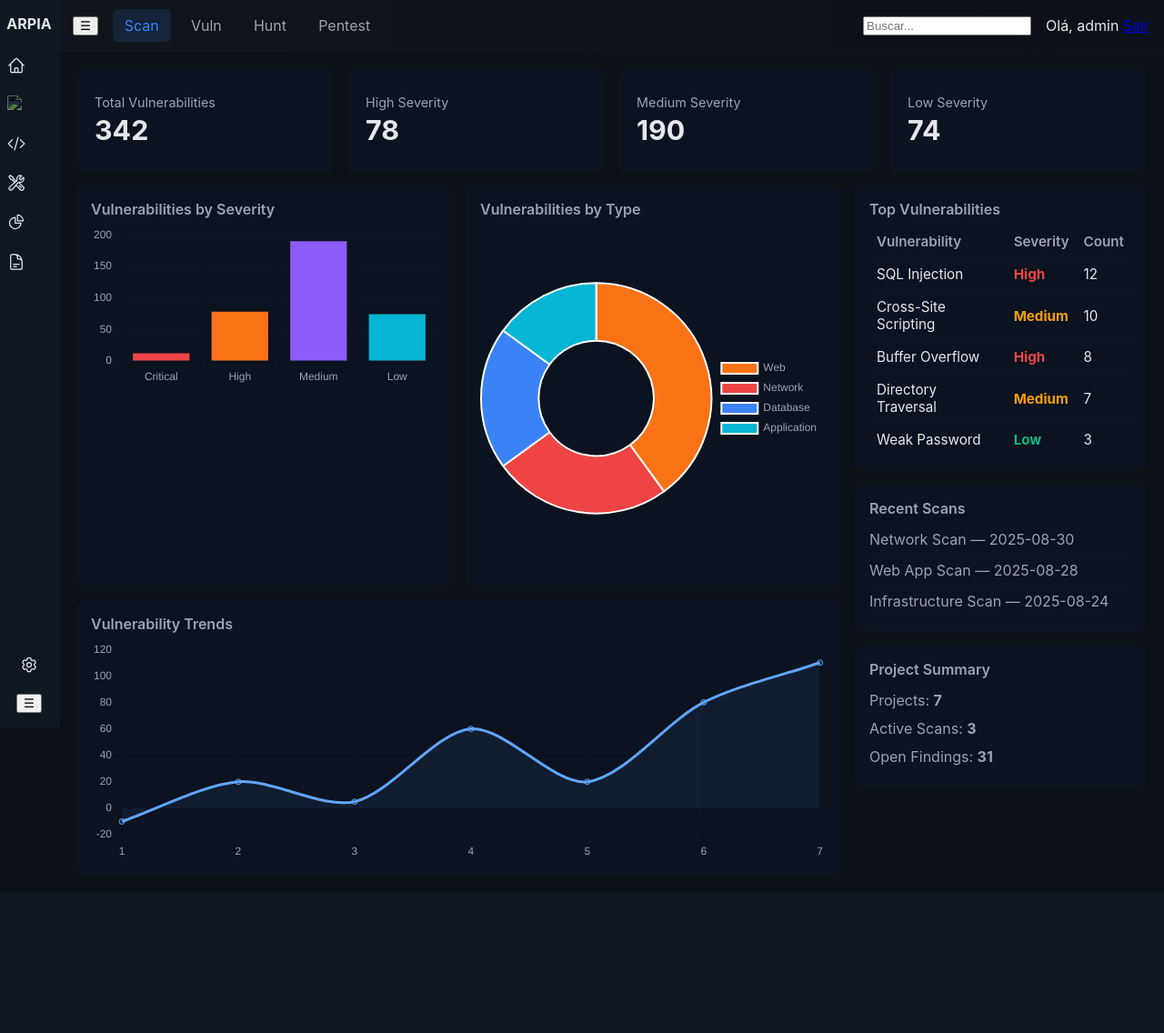
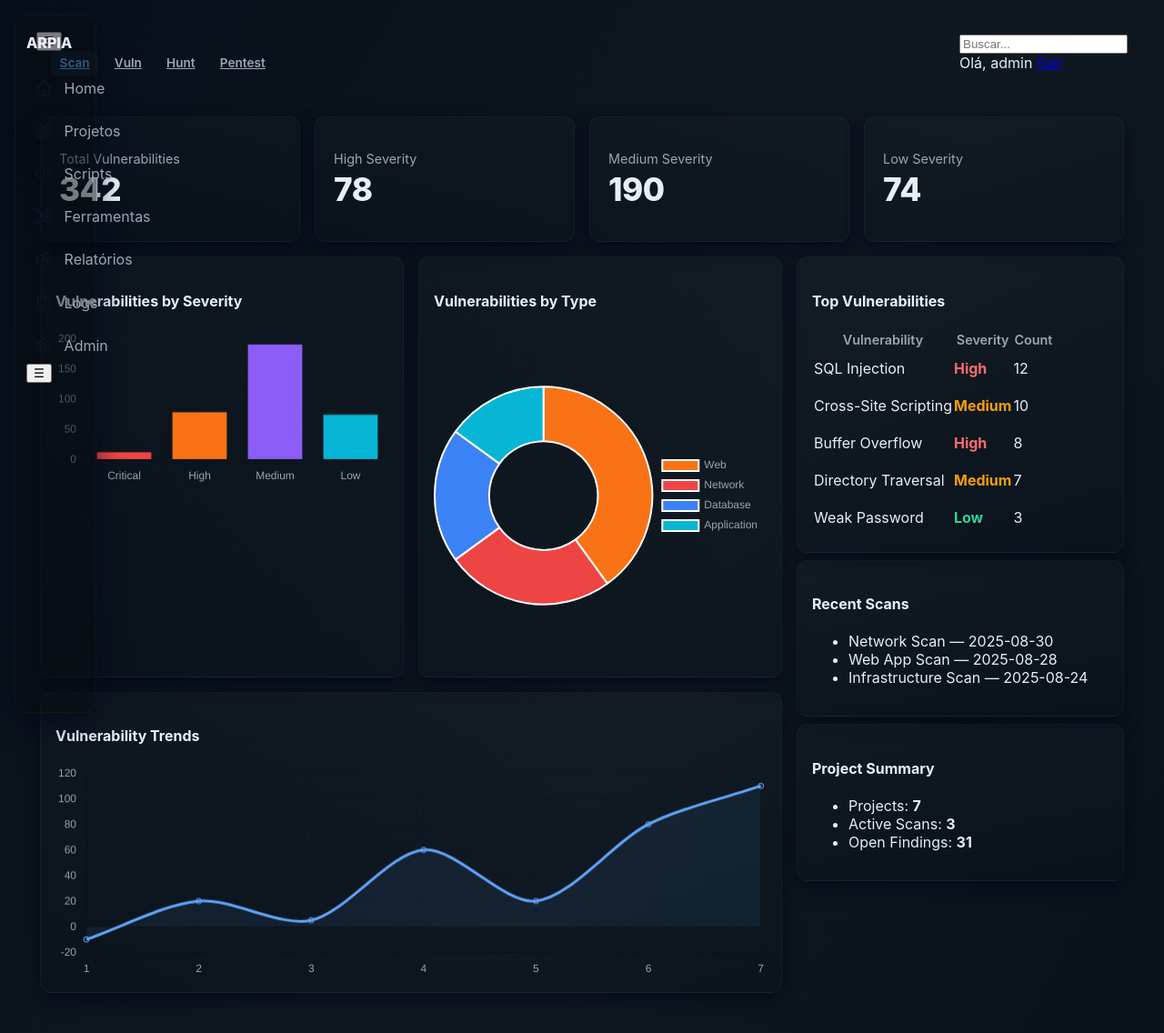
Before and after one commit to xlipesousa/arpia, a Django app: page / in a window 1280 px wide. Shown: the whole page at 91% size. Before the commit the page ends 940 px from the top, so only its background shows below. Run offline with Django 4.2, Linux system fonts and the light colour scheme; a user stored in the database is signed in.

Commit message:
ui: ajustar esquema de cores e layout (dashboard-arpia)

```diff
--- a/static/css/dark.css
+++ b/static/css/dark.css
@@ -1,103 +1,98 @@
+/* Palette and glass theme for dashboard-arpia */
 :root{
-  --bg:#0b1116;
-  --panel:#0f1720;
-  --card:#0b1220;
-  --muted:#9ca3af;
-  --accent:#3b82f6;
-  --text:#e5e7eb;
+  --bg-0: #0b0f13;
+  --bg-1: linear-gradient(120deg,#07101a 0%, #0f1720 60%, #07121a 100%);
+  --panel: rgba(18,22,26,0.6);
+  --panel-strong: rgba(255,255,255,0.03);
+  --glass: rgba(255,255,255,0.03);
+  --muted: #9aa6b2;
+  --text: #e6eef6;
+  --accent: #4fd1c5; /* teal accent */
+  --accent-2: #60a5fa; /* blue accent */
+  --card-radius: 12px;
+  --glass-border: rgba(255,255,255,0.04);
+  --card-shadow: 0 6px 18px rgba(2,6,23,0.6);
 }
+
+/* page background */
 body.arpia-dark{
-  margin:0; font-family:Inter, system-ui, -apple-system, "Segoe UI", Roboto, "Helvetica Neue", Arial;
-  background:var(--bg); color:var(--text);
+  background: var(--bg-1);
+  color: var(--text);
+  -webkit-font-smoothing:antialiased;
+  font-family: Inter, ui-sans-serif, system-ui, "Segoe UI", Roboto, "Helvetica Neue", Arial;
+  min-height:100vh;
+  padding:1rem;
 }
+
+/* main wrapper spacing */
+.main { padding:1.25rem; max-width:1200px; margin:0 auto; }
+
+/* glass card */
+.card{
+  background: linear-gradient(180deg, rgba(255,255,255,0.02), rgba(0,0,0,0.02));
+  border: 1px solid var(--glass-border);
+  border-radius: var(--card-radius);
+  box-shadow: var(--card-shadow);
+  padding: 1rem;
+  color:var(--text);
+}
+
+/* KPI row */
+.kpi-row{ display:grid; grid-template-columns: repeat(4,1fr); gap:1rem; margin-bottom:1rem; }
+.kpi{ padding:1.25rem; min-height:96px; display:flex; flex-direction:column; justify-content:center; gap:.25rem; background: linear-gradient(180deg, rgba(255,255,255,0.015), rgba(0,0,0,0.03)); }
+.kpi-label{ color:var(--muted); font-size:.9rem; }
+.kpi-value{ font-size:2.2rem; font-weight:800; color:var(--text); letter-spacing:-0.5px; }
+
+/* charts area */
+.content-grid{ display:grid; grid-template-columns: 1fr 360px; gap:1rem; align-items:start; }
+.main-charts{ display:grid; grid-template-columns: repeat(2,1fr); gap:1rem; }
+.main-charts .wide{ grid-column: 1 / span 2; padding:1rem; }
+
+/* side panels */
+.side-panels .card{ margin-bottom:0.5rem; }
+
+/* table compact */
+.table-compact th{ color:var(--muted); font-weight:600; font-size:.9rem; }
+.table-compact td{ padding:.6rem 0; }
+
+/* severity chips */
+.sev.high{ color:#ff6b6b; font-weight:700; }
+.sev.medium{ color:#f59e0b; font-weight:700; }
+.sev.low{ color:#34d399; font-weight:700; }
+
+/* topbar */
+.topbar{
+  display:flex; justify-content:space-between; align-items:center;
+  padding:0.6rem 1rem; margin-bottom:1rem;
+  background: transparent;
+}
+.top-left .module-switch{ display:flex; gap:.5rem; margin-left:1rem; }
+.module { padding:.35rem .6rem; color:var(--muted); border-radius:8px; font-weight:600; font-size:.85rem; }
+.module.active{ background: rgba(96,165,250,0.08); color:var(--accent-2); }
+
+/* sidebar */
 .sidebar{
-  position:fixed; left:0; top:0; bottom:0;
-  width:64px; background:var(--panel); padding:1rem 0; overflow:hidden; transition:width .22s ease;
-  display:flex; flex-direction:column; align-items:center;
-  border-right:1px solid rgba(255,255,255,0.02);
-  z-index:100;
+  width:64px; position:fixed; left:1rem; top:1rem; bottom:1rem; padding:0.75rem;
+  background: rgba(6,10,14,0.5); border-radius:14px; border:1px solid rgba(255,255,255,0.03); box-shadow:0 10px 30px rgba(2,6,23,0.6);
 }
-.sidebar .brand{ font-weight:700; margin-bottom:1rem; color:var(--text); }
-.sidebar .menu{ width:100%; display:flex; flex-direction:column; gap:.25rem; align-items:stretch; padding:0 .5rem; }
-.menu-section{ width:100%; color:var(--muted); font-size:.75rem; padding: .6rem .5rem; text-transform:uppercase; letter-spacing:.04em }
-.menu-item{ display:flex; gap:.75rem; align-items:center; padding:.6rem .5rem; color:var(--muted); text-decoration:none; border-radius:8px; transition:background .12s, color .12s; }
-.menu-item .i{ width:20px; height:20px; fill:var(--muted); }
-.menu-item .label{ display:none; white-space:nowrap; overflow:hidden; }
-.menu-item:hover{ background:rgba(255,255,255,0.02); color:var(--text); }
-.sidebar-footer{ margin-top:auto; padding: .75rem 0; width:100%; display:flex; justify-content:center; }
-
-.sidebar.collapsed{ width:64px; }
-.sidebar:not(.collapsed){ width:220px; align-items:flex-start; padding-left:1rem; }
-.sidebar:not(.collapsed) .menu-item .label{ display:inline-block; }
-
-.topbar{
-  position:fixed; left:64px; right:0; top:0; height:56px; display:flex; align-items:center; justify-content:space-between;
-  padding:0 1rem; background:linear-gradient(90deg, rgba(255,255,255,0.02), transparent); border-bottom:1px solid rgba(255,255,255,0.02); z-index:50;
-}
-.sidebar:not(.collapsed) ~ .topbar{ left:220px; }
-.top-left{ display:flex; gap:1rem; align-items:center; }
-.module-switch{ display:flex; gap:.6rem; align-items:center; }
-.module{ color:var(--muted); text-decoration:none; padding:.5rem .8rem; border-radius:6px; background:transparent; }
-.module.active{ background:rgba(59,130,246,0.14); color:var(--accent); }
-.top-right{ display:flex; gap:1rem; align-items:center; }
-
-.main{
-  padding:1.25rem; margin-top:56px; margin-left:64px; min-height:calc(100vh - 56px);
-  transition:margin-left .22s;
-}
-.sidebar:not(.collapsed) ~ .main{ margin-left:220px; }
-
-.card{ background:var(--card); padding:1rem; border-radius:8px; box-shadow:0 1px 0 rgba(255,255,255,0.02); color:var(--text); }
-
-.dashboard{ display:grid; grid-template-columns: 1fr 360px; gap:1rem; align-items:start; }
-.overview{ display:flex; gap:1rem; flex-wrap:wrap; }
-.overview .card{ flex:1 1 320px; min-width:240px; }
-
-.login-box{ max-width:420px; margin:3rem auto; background:var(--card); padding:1.5rem; border-radius:8px; }
-
-.kpi-row{ display:grid; grid-template-columns: repeat(4,1fr); gap:1rem; margin-bottom:1rem; }
-.kpi{ padding:1rem 1.25rem; display:flex; flex-direction:column; gap:.25rem; min-height:80px; justify-content:center; }
-.kpi-label{ color:var(--muted); font-size:.9rem; }
-.kpi-value{ font-size:1.9rem; font-weight:700; color:var(--text); }
-
-.content-grid{ display:grid; grid-template-columns: 1fr 320px; gap:1rem; align-items:start; }
-.main-charts{ display:grid; grid-template-columns: repeat(2,1fr); gap:1rem; }
-.main-charts .wide{ grid-column: 1 / span 2; }
-
-.side-panels{ display:flex; flex-direction:column; gap:1rem; }
-
-.chart-card h4, .card h4{ margin:0 0 .5rem 0; color:var(--muted); font-weight:600; }
-
-.table-compact{ width:100%; border-collapse:collapse; font-size:.95rem; }
-.table-compact th{ text-align:left; padding:.5rem; color:var(--muted); font-weight:600; }
-.table-compact td{ padding:.5rem; border-top:1px solid rgba(255,255,255,0.02); }
-
-.sev.high{ color:#ef4444; font-weight:700; }
-.sev.medium{ color:#f59e0b; font-weight:700; }
-.sev.low{ color:#10b981; font-weight:700; }
-
-.recent-scans{ list-style:none; padding:0; margin:0; }
-.recent-scans li{ padding:.4rem 0; color:var(--muted); border-bottom:1px dashed rgba(255,255,255,0.02); }
-
-.quick-stats{ list-style:none; padding:0; margin:0; color:var(--muted); }
-.quick-stats li{ padding:.35rem 0; }
-
-/* adicione estas regras (append) */
-.menu-item .icon { width:20px; height:20px; display:inline-block; filter: invert(1) hue-rotate(180deg) saturate(0.6); }
-.menu-item .label { margin-left:.6rem; vertical-align:middle; }
-.menu-item img.icon { flex: 0 0 20px; }
-.sidebar:not(.collapsed) .menu-item .label { display:inline-block; }
-.sidebar.collapsed .menu-item .label { display:none; }
+.sidebar:not(.collapsed){ width:220px; }
+.sidebar .brand{ font-weight:800; color:var(--text); padding:.5rem 0; }
+.menu{ display:flex; flex-direction:column; gap:.6rem; margin-top:0.8rem; }
+.menu-item{ display:flex; align-items:center; gap:.8rem; padding:.55rem; border-radius:8px; color:var(--muted); text-decoration:none; }
+.menu-item .icon{ width:20px; height:20px; display:inline-block; filter: none; opacity:.95; }
+.menu-item:hover{ background: rgba(255,255,255,0.02); color:var(--text); }
+.sidebar-footer{ margin-top:auto; padding-top:0.6rem; }
 
 /* responsive */
-@media (max-width:900px){
-  .sidebar:not(.collapsed){ width:64px; }
-  .sidebar { position:fixed; z-index:9999; }
-  .topbar{ left:64px; }
-  .sidebar:not(.collapsed) ~ .topbar{ left:64px; }
-}
-@media (max-width:1000px){
+@media (max-width:1100px){
   .content-grid{ grid-template-columns: 1fr; }
   .main-charts{ grid-template-columns: 1fr; }
   .kpi-row{ grid-template-columns: repeat(2,1fr); }
+  .sidebar{ display:none; }
 }
+
+/* accent helpers */
+.accent-pill{ background: linear-gradient(90deg,var(--accent),var(--accent-2)); color:#021023; padding:.25rem .6rem; border-radius:999px; font-weight:700; font-size:.85rem; display:inline-block; }
+
+/* small tweaks for Chart.js dark ticks */
+.chart-legend, .chart-area { color: var(--muted) !important; }
--- a/static/js/dashboard.js
+++ b/static/js/dashboard.js
@@ -1,56 +1,49 @@
-// dados fictícios para protótipo do dashboard
+// dados fictícios para protótipo do dashboard (robusto)
 document.addEventListener('DOMContentLoaded', function () {
-  // populate KPIs (fictitious)
-  document.getElementById('kpi-total').textContent = 342;
-  document.getElementById('kpi-high').textContent = 78;
-  document.getElementById('kpi-medium').textContent = 190;
-  document.getElementById('kpi-low').textContent = 74;
+  // Checar e popular KPIs com segurança
+  const setText = (id, value) => {
+    const el = document.getElementById(id);
+    if (el) el.textContent = String(value);
+  };
+  setText('kpi-total', 342);
+  setText('kpi-high', 78);
+  setText('kpi-medium', 190);
+  setText('kpi-low', 74);
+  setText('stat-projects', 7);
+  setText('stat-scans', 3);
+  setText('stat-open', 31);
 
-  // Bar chart - vulnerabilities by severity (fictitious)
-  const sevCtx = document.getElementById('sevBar');
-  if (sevCtx) {
-    new Chart(sevCtx.getContext('2d'), {
+  // Helper para criar chart somente se canvas existe
+  const createChart = (selector, config) => {
+    const c = document.getElementById(selector);
+    if (!c) return null;
+    const ctx = c.getContext('2d');
+    return new Chart(ctx, config);
+  };
+
+  // Severity bar
+  createChart('sevBar', {
     type: 'bar',
     data: {
       labels: ['Critical','High','Medium','Low'],
-        datasets:[{
-          label:'Count',
-          data:[12,78,190,74],
-          backgroundColor:['#ef4444','#f97316','#8b5cf6','#06b6d4']
-        }]
+      datasets:[{ data:[12,78,190,74], backgroundColor:['#ef4444','#f97316','#8b5cf6','#06b6d4'] }]
     },
-      options:{
-        plugins:{ legend:{ display:false }},
-        scales:{ x:{ ticks:{ color:'#9ca3af' } }, y:{ ticks:{ color:'#9ca3af' }, grid:{ color:'rgba(255,255,255,0.02)' } } }
-      }
+    options:{ plugins:{ legend:{ display:false }}, scales:{ x:{ ticks:{ color:'#9ca3af' }}, y:{ ticks:{ color:'#9ca3af' }, grid:{ color:'rgba(255,255,255,0.02)' }}}}
   });
-  }
 
-  // Donut chart - by type
-  const typeCtx = document.getElementById('typeDonut');
-  if (typeCtx) {
-    new Chart(typeCtx.getContext('2d'), {
+  // Type donut
+  createChart('typeDonut', {
     type: 'doughnut',
-      data: {
-        labels: ['Web','Network','Database','Application'],
-        datasets:[{ data:[40,25,20,15], backgroundColor:['#f97316','#ef4444','#3b82f6','#06b6d4'] }]
-      },
+    data: { labels:['Web','Network','Database','Application'], datasets:[{ data:[40,25,20,15], backgroundColor:['#f97316','#ef4444','#3b82f6','#06b6d4'] }] },
     options:{ plugins:{ legend:{ position:'right', labels:{ color:'#9ca3af' } } } }
   });
-  }
 
-  // trend line (fictitious)
-  const trendCtx = document.getElementById('trendLine');
-  if (trendCtx) {
-    new Chart(trendCtx.getContext('2d'), {
+  // Trend line
+  createChart('trendLine', {
     type:'line',
-      data:{
-        labels:[1,2,3,4,5,6,7],
-        datasets:[{ label:'Vuln delta', data:[-10,20,5,60,20,80,110], borderColor:'#60a5fa', backgroundColor:'rgba(96,165,250,0.08)', fill:true, tension:0.3 }]
-      },
-      options:{ plugins:{ legend:{ display:false } }, scales:{ x:{ ticks:{ color:'#9ca3af' } }, y:{ ticks:{ color:'#9ca3af' } } } }
+    data:{ labels:[1,2,3,4,5,6,7], datasets:[{ data:[-10,20,5,60,20,80,110], borderColor:'#60a5fa', backgroundColor:'rgba(96,165,250,0.08)', fill:true, tension:0.3 }]},
+    options:{ plugins:{ legend:{ display:false }}, scales:{ x:{ ticks:{ color:'#9ca3af' }}, y:{ ticks:{ color:'#9ca3af' }}}}
   });
-  }
 
   // progress (line)
   const ctxP = document.getElementById('progressChart');
--- a/templates/base.html
+++ b/templates/base.html
@@ -19,7 +19,7 @@
       </a>
 
       <a href="{% url 'projects_list' %}" class="menu-item" title="Projetos">
-        <img src="{% static 'icons/view-grid.svg' %}" class="icon" alt="Projetos">
+        <img src="{% static 'icons/squares-2x2.svg' %}" class="icon" alt="Projetos">
         <span class="label">Projetos</span>
       </a>
 
--- a/templates/dashboard/home.html
+++ b/templates/dashboard/home.html
@@ -3,27 +3,25 @@
 {% block content %}
 <div class="dashboard-frame">
 
-  <!-- Top KPI row -->
   <div class="kpi-row">
     <div class="kpi card">
       <div class="kpi-label">Total Vulnerabilities</div>
-      <div class="kpi-value" id="kpi-total">342</div>
+      <div class="kpi-value" id="kpi-total">—</div>
     </div>
     <div class="kpi card">
       <div class="kpi-label">High Severity</div>
-      <div class="kpi-value" id="kpi-high">78</div>
+      <div class="kpi-value" id="kpi-high">—</div>
     </div>
     <div class="kpi card">
       <div class="kpi-label">Medium Severity</div>
-      <div class="kpi-value" id="kpi-medium">190</div>
+      <div class="kpi-value" id="kpi-medium">—</div>
     </div>
     <div class="kpi card">
       <div class="kpi-label">Low Severity</div>
-      <div class="kpi-value" id="kpi-low">74</div>
+      <div class="kpi-value" id="kpi-low">—</div>
     </div>
   </div>
 
-  <!-- Charts + side panels -->
   <div class="content-grid">
     <section class="main-charts">
       <div class="card chart-card">
@@ -69,9 +67,9 @@
       <div class="card">
         <h4>Project Summary</h4>
         <ul class="quick-stats">
-          <li>Projects: <strong id="stat-projects">7</strong></li>
-          <li>Active Scans: <strong id="stat-scans">3</strong></li>
-          <li>Open Findings: <strong id="stat-open">31</strong></li>
+          <li>Projects: <strong id="stat-projects">—</strong></li>
+          <li>Active Scans: <strong id="stat-scans">—</strong></li>
+          <li>Open Findings: <strong id="stat-open">—</strong></li>
         </ul>
       </div>
     </aside>
```
Also changed, not shown: 1 other file. Lines whose indentation alone changed are shown as unchanged.
